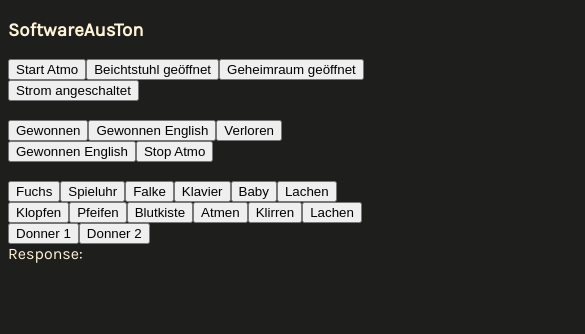
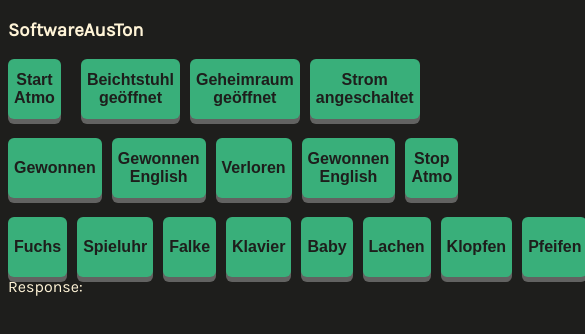
Before and after one commit to Satttoshi/software-aus-ton-audio-control, a Next.js app: page / in a window 390 px wide. Shown: the top 334 px of the page, 585 px wide, since content can reach past the window. Built offline with nearby package versions, Linux system fonts and the light colour scheme.

Commit message:
add arrowRight and responsiveness

```diff
--- /dev/null
+++ b/src/components/ArrowRight.tsx
@@ -0,0 +1,8 @@
+export default function ArrowRight() {
+    return (
+        <>
+        <svg xmlns="http://www.w3.org/2000/svg" fill="var(--white)" viewBox="0 0 24 24" width="42px" height="42px">
+            <path d="M4,15V9H12V4.16L19.84,12L12,19.84V15H4Z" />
+        </svg></>
+    )
+}
--- a/src/components/ControlPanel.tsx
+++ b/src/components/ControlPanel.tsx
@@ -2,6 +2,7 @@ import {useStore} from "~/store/useStore";
 import ButtonAtmo from "~/components/ButtonAtmo";
 import ButtonFx from "~/components/ButtonFx";
 import styled from "styled-components";
+import ArrowRight from "~/components/ArrowRight";
 
 export default function ControlPanel() {
     const responseMessage = useStore(state => state.responseMessage);
@@ -11,6 +12,7 @@ export default function ControlPanel() {
             <h3>SoftwareAusTon</h3>
             <StyledButtonContainer>
                 <ButtonAtmo groupId={0} label="Start Atmo"/>
+                <ArrowRight/>
                 <ButtonAtmo groupId={1} label="Beichtstuhl geöffnet"/>
                 <ButtonAtmo groupId={2} label="Geheimraum geöffnet"/>
                 <ButtonAtmo groupId={3} label="Strom angeschaltet"/>
@@ -46,4 +48,35 @@ export default function ControlPanel() {
 }
 
 const StyledButtonContainer = styled.section`
+
+  display: flex;
+  gap: 10px;
+
+  button {
+    appearance: none;
+    border: none;
+    cursor: pointer;
+    border-radius: 6px;
+
+    background-color: var(--color4);
+    color: var(--black);
+
+    font-weight: 600;
+    font-size: 1rem;
+    width: 120px;
+    height: 60px;
+
+    box-shadow: 0 5px 0 rgba(255, 255, 255, 0.3);
+
+    &:hover {
+      background-color: var(--color3);
+    }
+
+    &:active {
+      box-shadow: 0 3px 0 rgba(255, 255, 255, 0.3);
+      transform: translateY(2px);
+    }
+
+  }
+
 `;
```
